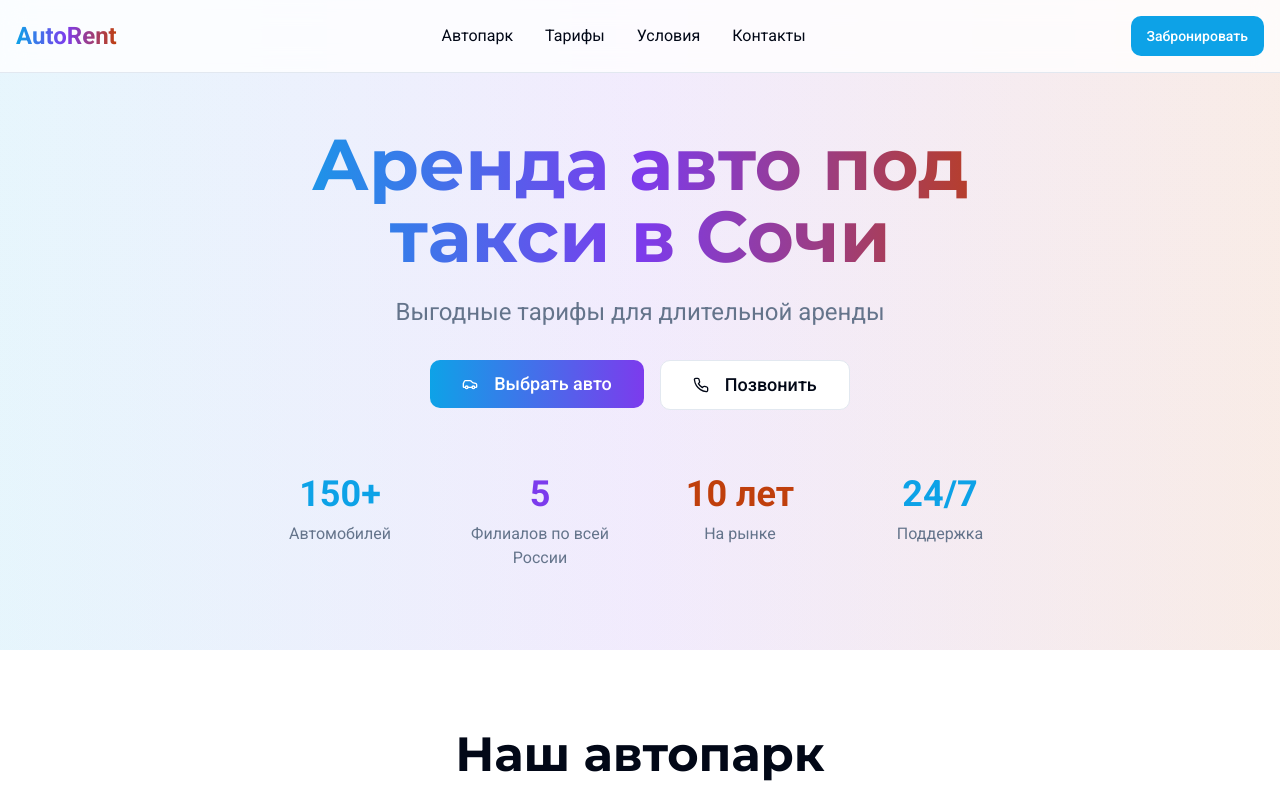
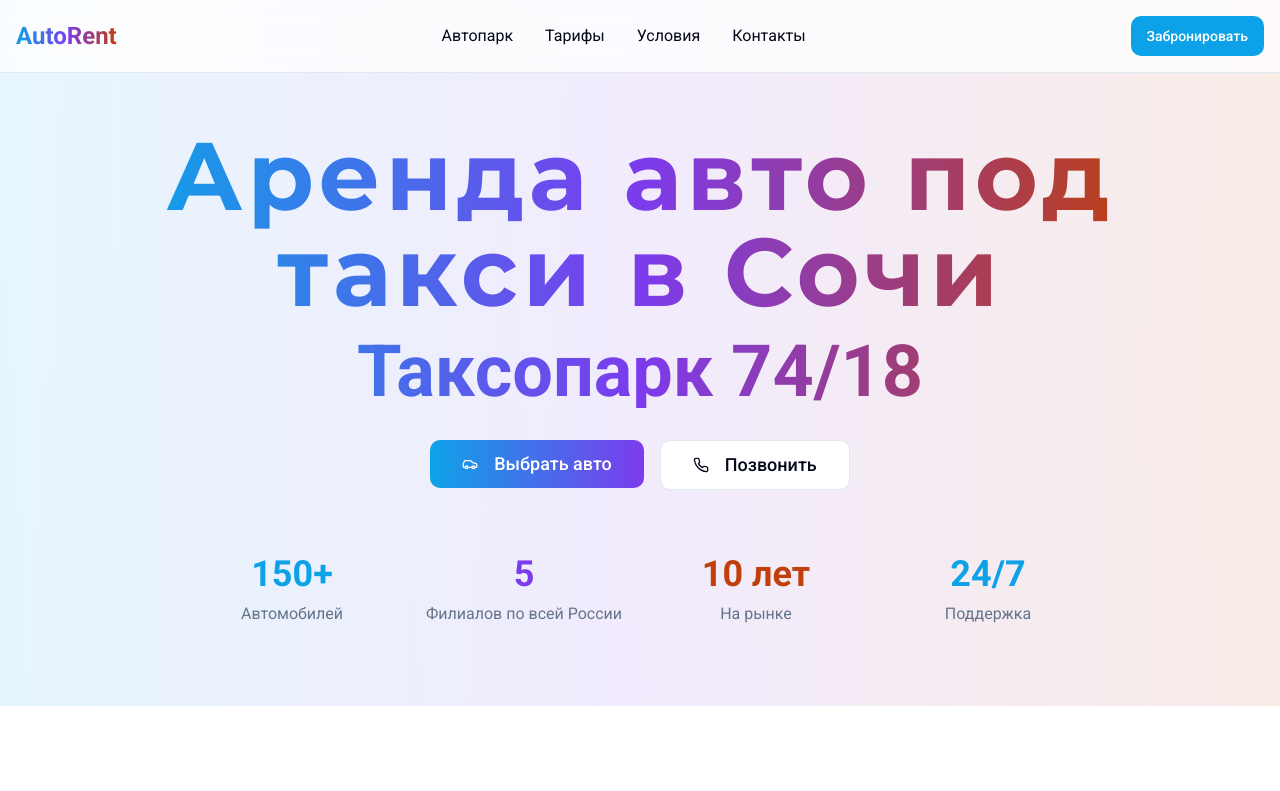
Before and after one commit to pr-poehali-dev/taxi-sochi-rent-service, a React (Vite) app: page / in a window 1280 px wide. Shown: the top 791 px of the page. Built offline with nearby package versions, Linux system fonts and the light colour scheme.

Commit message:
Увеличить заголовок с подписью такси

```diff
--- a/src/pages/Index.tsx
+++ b/src/pages/Index.tsx
@@ -115,12 +115,12 @@ export default function Index() {
       <section className="pt-32 pb-20 px-4 relative overflow-hidden">
         <div className="absolute inset-0 bg-gradient-to-r from-primary/10 via-secondary/10 to-accent/10 animate-fade-in"></div>
         <div className="container mx-auto relative z-10">
-          <div className="max-w-3xl mx-auto text-center animate-scale-in">
-            <h1 className="text-5xl md:text-7xl font-bold mb-6 bg-gradient-to-r from-primary via-secondary to-accent bg-clip-text text-transparent">
+          <div className="max-w-5xl mx-auto text-center animate-scale-in">
+            <h1 className="text-6xl md:text-8xl font-bold mb-4 bg-gradient-to-r from-primary via-secondary to-accent bg-clip-text text-transparent tracking-wider">
               Аренда авто под такси в Сочи
             </h1>
-            <p className="text-xl md:text-2xl text-muted-foreground mb-8">
-              Выгодные тарифы для длительной аренды
+            <p className="text-5xl md:text-7xl font-bold mb-8 bg-gradient-to-r from-primary via-secondary to-accent bg-clip-text text-transparent">
+              Таксопарк 74/18
             </p>
             <div className="flex flex-col sm:flex-row gap-4 justify-center">
               <Button size="lg" className="text-lg px-8 py-6 bg-gradient-to-r from-primary to-secondary hover:scale-105 transition-transform">
```
